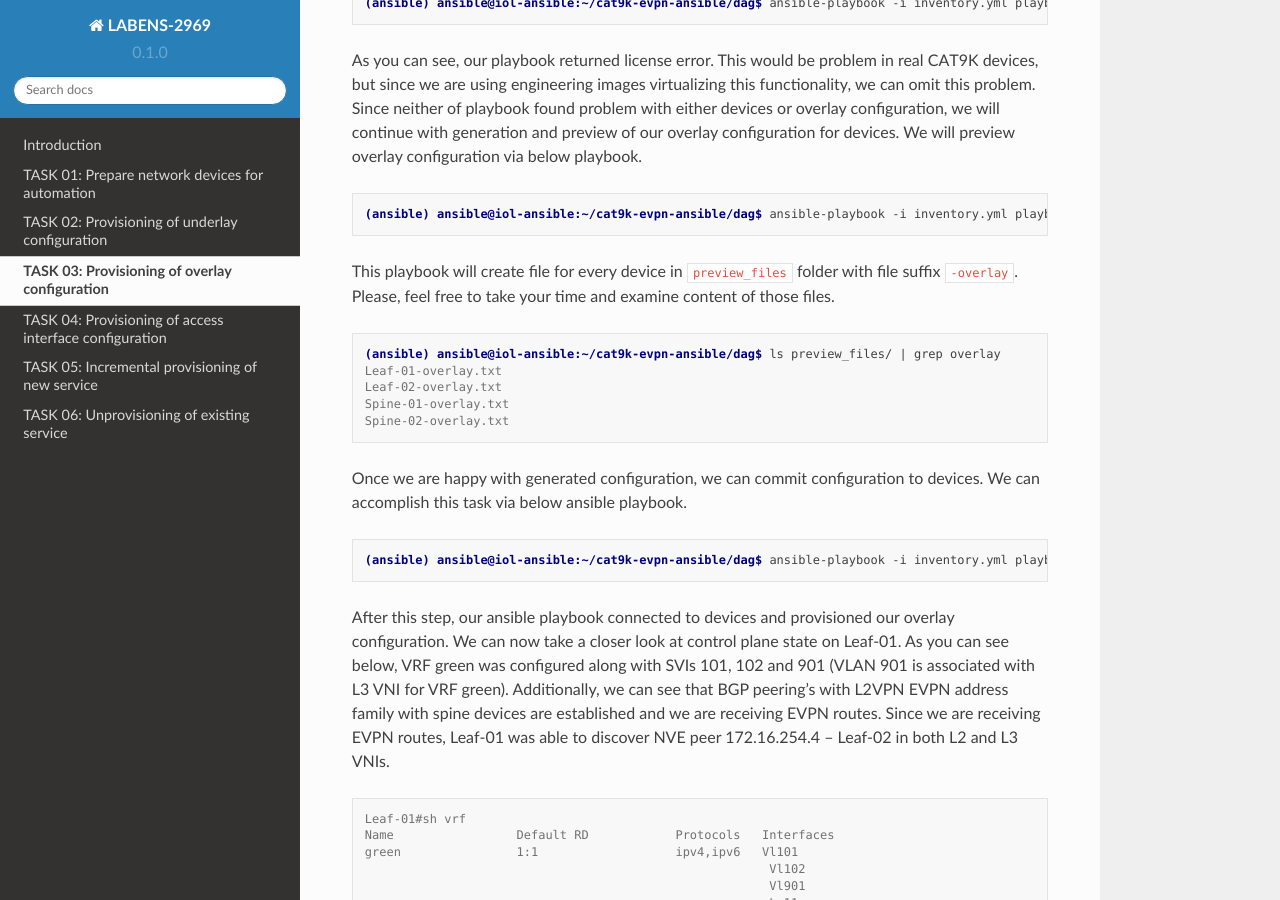
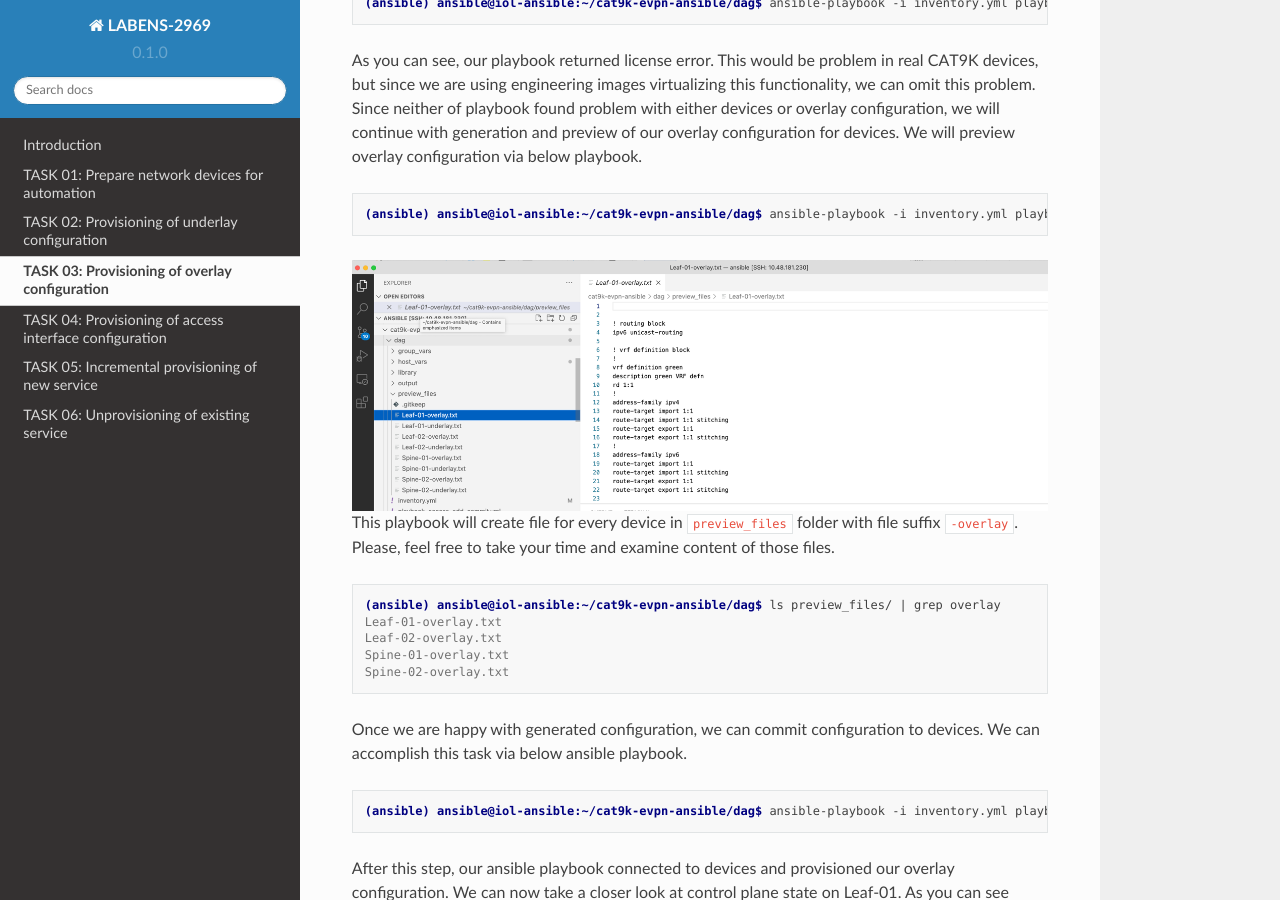
Before and after one commit to dvishchu/labens-2969, a Sphinx documentation site: the page built from docs/source/task_03.rst, in a window 1280 px wide and 900 px high, scrolled down 1279 px. Built offline with Sphinx 7.4.7 and the Read the Docs theme 2.0.0, drawn with Linux system fonts in a browser that asks for light colours.

Commit message:
Added task03 config preview picture

```diff
--- a/docs/source/task_03.rst
+++ b/docs/source/task_03.rst
@@ -31,6 +31,9 @@ As you can see, our playbook returned license error. This would be problem in re
 .. code-block:: console
 
     (ansible) ansible@iol-ansible:~/cat9k-evpn-ansible/dag$ ansible-playbook -i inventory.yml playbook_overlay_preview.yml
+
+.. image:: assets/task03_config_preview.png
+  :align: center
 
 This playbook will create file for every device in ``preview_files`` folder with file suffix ``-overlay``. Please, feel free to take your time and examine content of those files.
 
```
Also changed, not shown: docs/source/assets/task03_config_preview.png (added).
